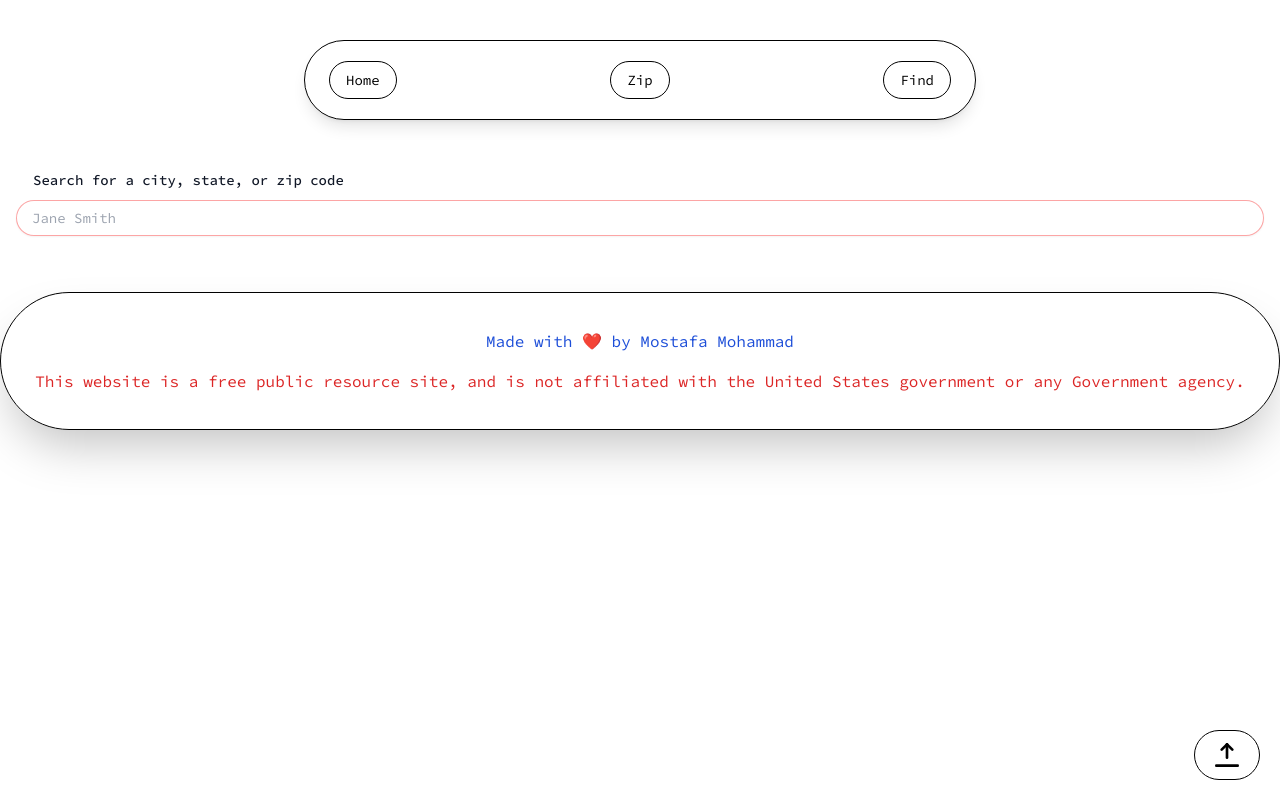
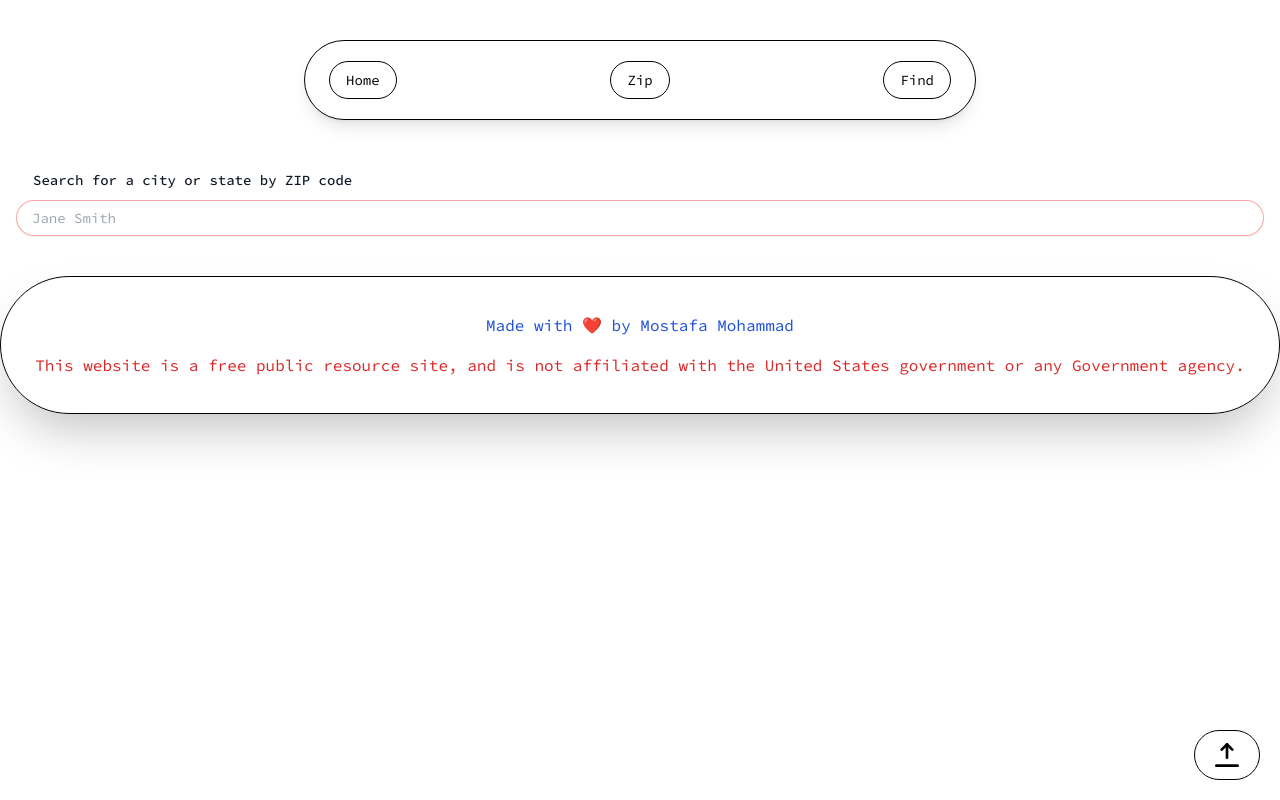
Before and after one commit to MustafaM257/states-usa, a Next.js app: page /find in a window 1280 px wide. Built offline with nearby package versions, Linux system fonts and the light colour scheme.

Commit message:
Fixed bug of search

```diff
--- a/app/find/page.tsx
+++ b/app/find/page.tsx
@@ -1,12 +1,14 @@
 "use client";
 import React, { useState } from "react";
 import findLocation from "@/utils/find";
+import StateItem from "@/components/StateItem";
 
 const Page = () => {
   const [search, setSearch] = useState("");
   const [result, setResult] = useState({ city: "", state: "" });
+  const [searchPerformed, setSearchPerformed] = useState(false);
 
-  const handleSearch = (e: any) => {
+  const handleSearch = (e: React.FormEvent<HTMLFormElement>) => {
     e.preventDefault();
     console.log("Searching for:", search);
     // Add your search logic here
@@ -15,6 +17,7 @@ const Page = () => {
       city: res.city,
       state: res.state,
     });
+    setSearchPerformed(true); // Set searchPerformed to true after the search
   };
 
   return (
@@ -24,7 +27,7 @@ const Page = () => {
           htmlFor="search"
           className="ml-px block pl-4 text-sm font-medium leading-6 text-gray-900"
         >
-          Search for a city, state, or zip code
+          Search for a city or state by ZIP code
         </label>
         <form className="mt-2" onSubmit={handleSearch}>
           <input
@@ -37,11 +40,18 @@ const Page = () => {
             placeholder="Jane Smith"
           />
         </form>
-        {result.city !== "Not Found" && result.state !== "Not Found" ? ( // If the result is not empty
+        {searchPerformed && // Only render the result section after a search has been performed
+          (result.city !== "Not Found" && result.state ? (
             <div className="mt-4">
               <h2 className="text-2xl font-bold text-gray-900">
                 {result.city} {result.state}
               </h2>
+              <StateItem
+                state={{
+                  postal_abbreviation: result.state,
+                  name: result.state,
+                }}
+              />
             </div>
           ) : (
             <div className="mt-4">
@@ -49,7 +59,7 @@ const Page = () => {
                 Location not found
               </h2>
             </div>
-        )}
+          ))}
       </div>
     </div>
   );
--- a/components/StateItem.tsx
+++ b/components/StateItem.tsx
@@ -17,7 +17,7 @@ const StateItem = ({
     <div className={className}>
       <Link href={`/state/${state.postal_abbreviation}`}>
         <GridItem
-          className="rounded-md border-black max-w-sm mx-auto"
+          className="rounded-md border-black max-w-xs mx-auto"
           name={state.name}
           abbreviation={state.postal_abbreviation}
           description={"A description for each state to go here"}
```
Lines whose indentation alone changed are shown as unchanged.
